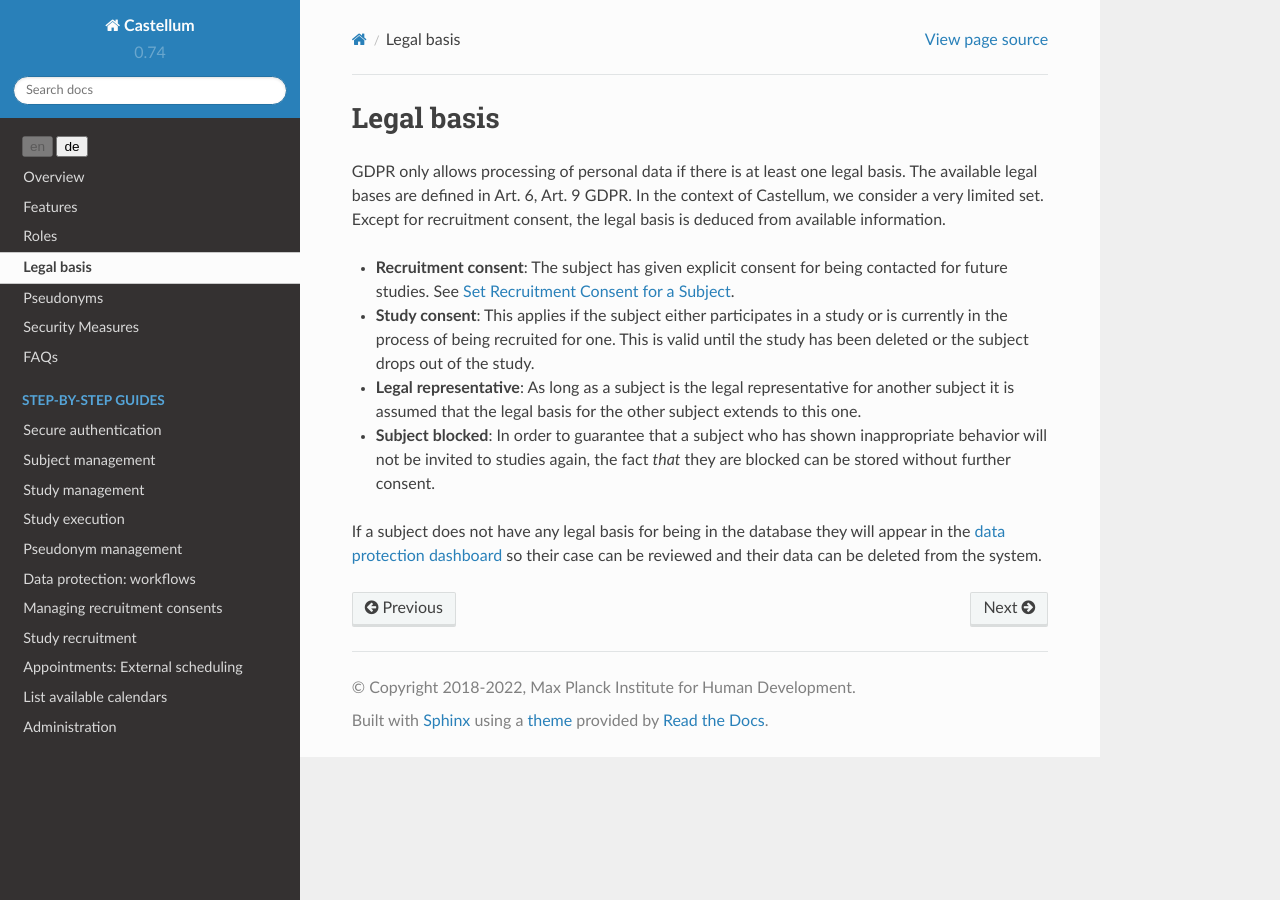
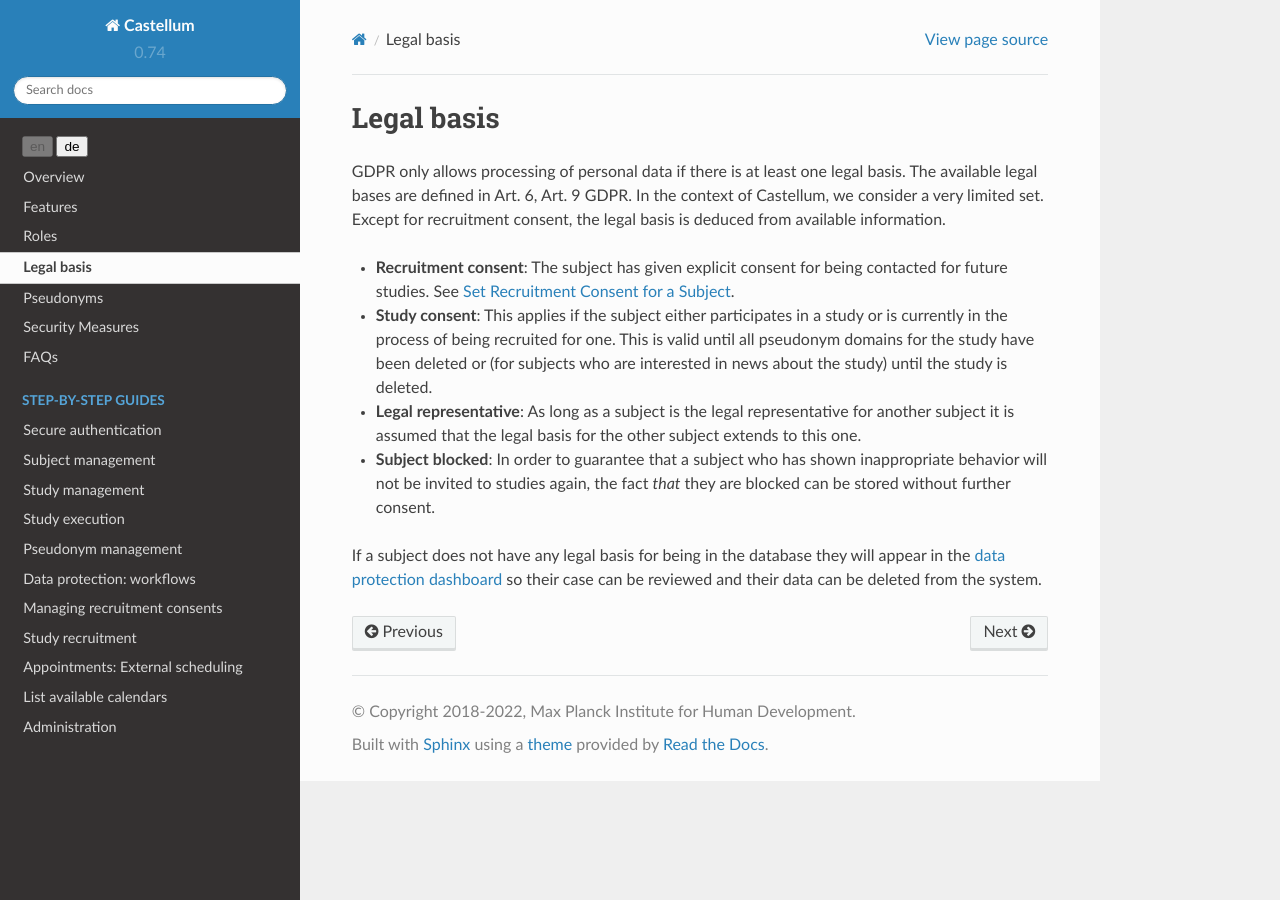
Before and after one commit to DouglasNeuroInformatics/castellum, a Sphinx documentation site: the page built from source/legal-basis.rst, in a window 1280 px wide. Built offline with Sphinx 7.4.7 and the Read the Docs theme 2.0.0, drawn with Linux system fonts in a browser that asks for light colours.

Commit message:
legal basis now consideres pseudonym domains and news interest for study consent

```diff
--- a/source/legal-basis.rst
+++ b/source/legal-basis.rst
@@ -13,8 +13,9 @@ consent, the legal basis is deduced from available information.
 
 -   **Study consent**: This applies if the subject either participates in a
     study or is currently in the process of being recruited for one. This is
-    valid until the study has been deleted or the subject drops out of the
-    study.
+    valid until all pseudonym domains for the study have been deleted or (for
+    subjects who are interested in news about the study) until the study is
+    deleted.
 
 -   **Legal representative**: As long as a subject is the legal representative
     for another subject it is assumed that the legal basis for the other
```
